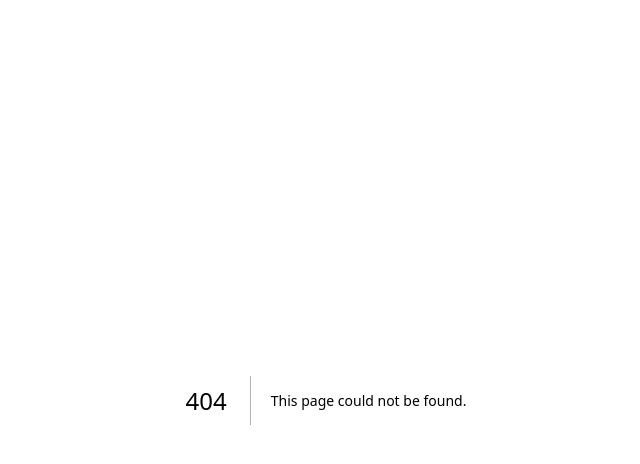
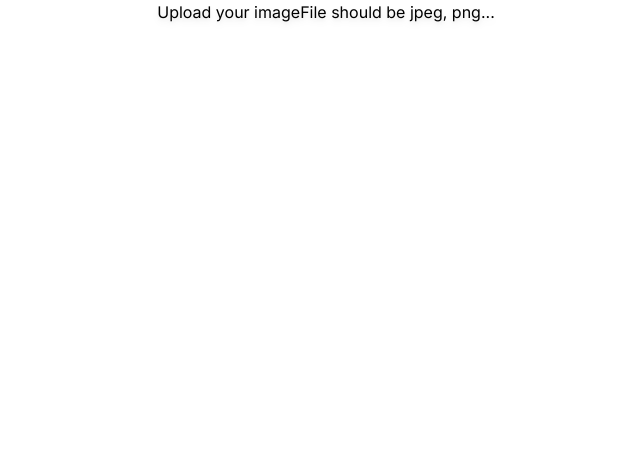
Before and after one commit to lemreyes/photo_app, a Next.js app: page /ImageUploader in a window 1280 px wide. Before the commit this address had no page. Shown: the top 464 px of the page, without its empty margins (314-954 px from the left). Built offline with nearby package versions, Linux system fonts and the light colour scheme.

Commit message:
initial setup

```diff
--- /dev/null
+++ b/src/app/ImageUploader/page.tsx
@@ -0,0 +1,13 @@
+import React from "react";
+
+export default function ImageUploader() {
+  return (
+    <div className="flex items-center justify-center drop-shadow-md ">
+      <h1 className="text-center">Upload your image</h1>
+      <p className="text-center">File should be jpeg, png...</p>
+      <div>
+
+      </div>
+    </div>
+  );
+}
--- a/src/app/globals.css
+++ b/src/app/globals.css
@@ -18,10 +18,5 @@
 
 body {
   color: rgb(var(--foreground-rgb));
-  background: linear-gradient(
-      to bottom,
-      transparent,
-      rgb(var(--background-end-rgb))
-    )
-    rgb(var(--background-start-rgb));
+  background: #ffffff;
 }
--- a/tailwind.config.js
+++ b/tailwind.config.js
@@ -1,18 +1,9 @@
 /** @type {import('tailwindcss').Config} */
 module.exports = {
   content: [
-    './src/pages/**/*.{js,ts,jsx,tsx,mdx}',
-    './src/components/**/*.{js,ts,jsx,tsx,mdx}',
-    './src/app/**/*.{js,ts,jsx,tsx,mdx}',
+    "./src/pages/**/*.{js,ts,jsx,tsx,mdx}",
+    "./src/components/**/*.{js,ts,jsx,tsx,mdx}",
+    "./src/app/**/*.{js,ts,jsx,tsx,mdx}",
   ],
-  theme: {
-    extend: {
-      backgroundImage: {
-        'gradient-radial': 'radial-gradient(var(--tw-gradient-stops))',
-        'gradient-conic':
-          'conic-gradient(from 180deg at 50% 50%, var(--tw-gradient-stops))',
-      },
-    },
-  },
   plugins: [],
-}
+};
```
